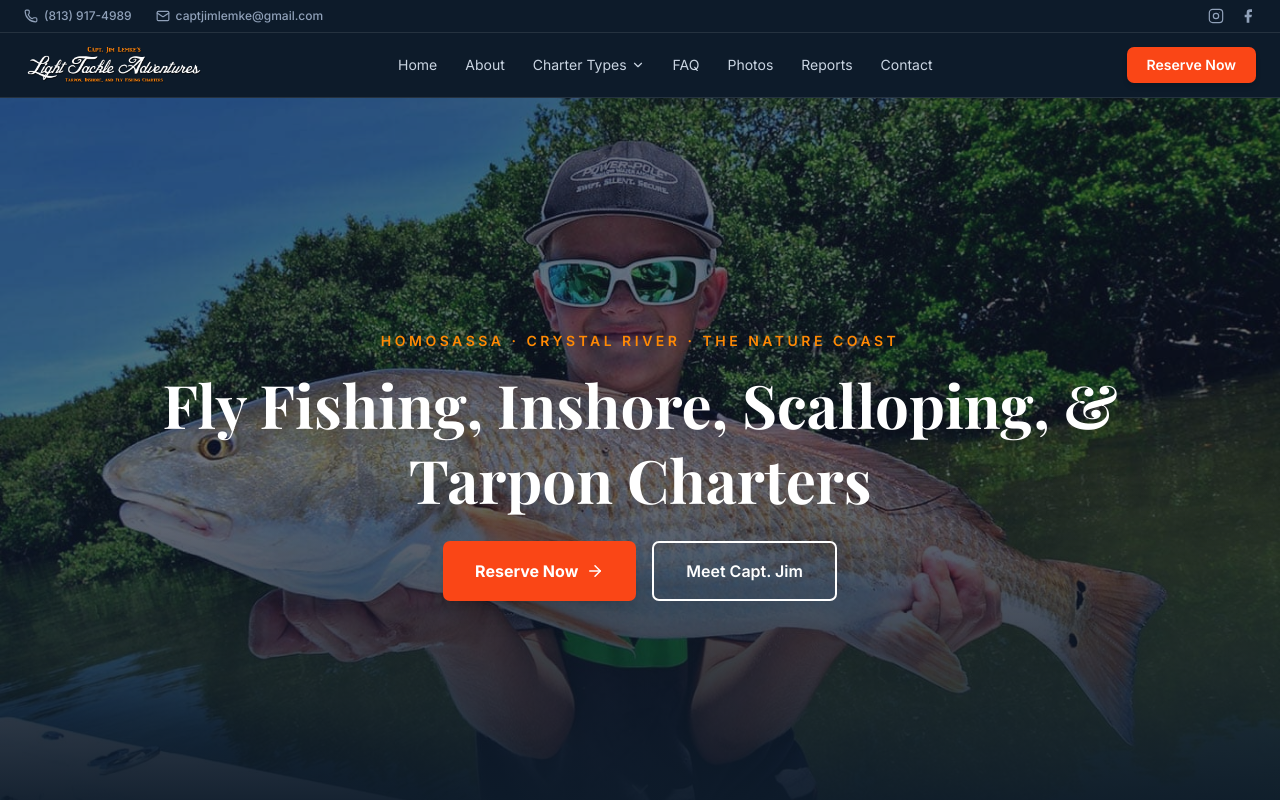
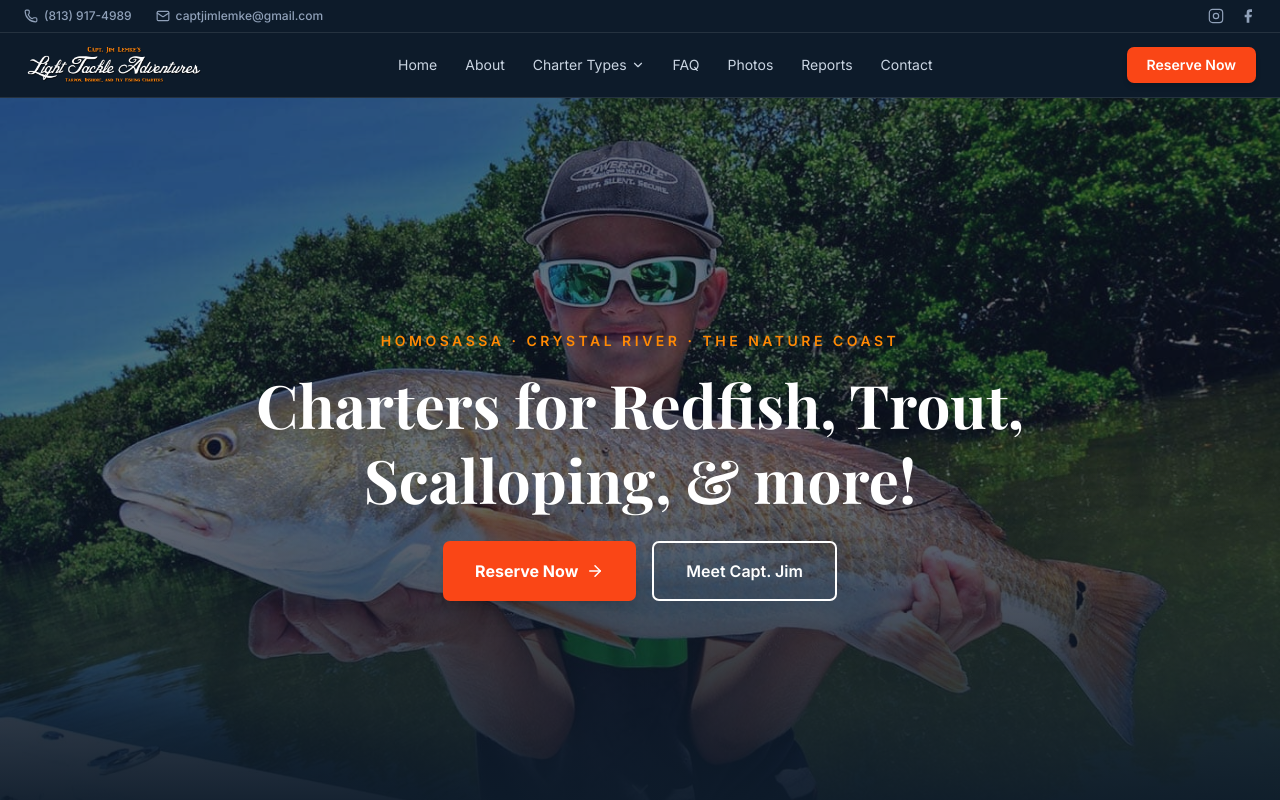
Before and after one commit to SteamWorksWeb/light-tackle-adventures, a Next.js app: page / in a window 1280 px wide. Shown: the top 800 px of the page. Built offline with nearby package versions, Linux system fonts and the light colour scheme; a web font is replaced by a local one.

Commit message:
content: update hero headline to Charters for Redfish, Trout, Scalloping & more

```diff
--- a/src/app/page.tsx
+++ b/src/app/page.tsx
@@ -196,7 +196,7 @@ export default function HomePage() {
             transition={{ duration: 0.6, delay: 0.1 }}
             className="font-[family-name:var(--font-playfair)] text-4xl md:text-6xl font-bold text-white leading-tight mb-6"
           >
-            Fly Fishing, Inshore, Scalloping, &amp; Tarpon Charters
+            Charters for Redfish, Trout, Scalloping, &amp; more!
           </motion.h1>
 
 
```
